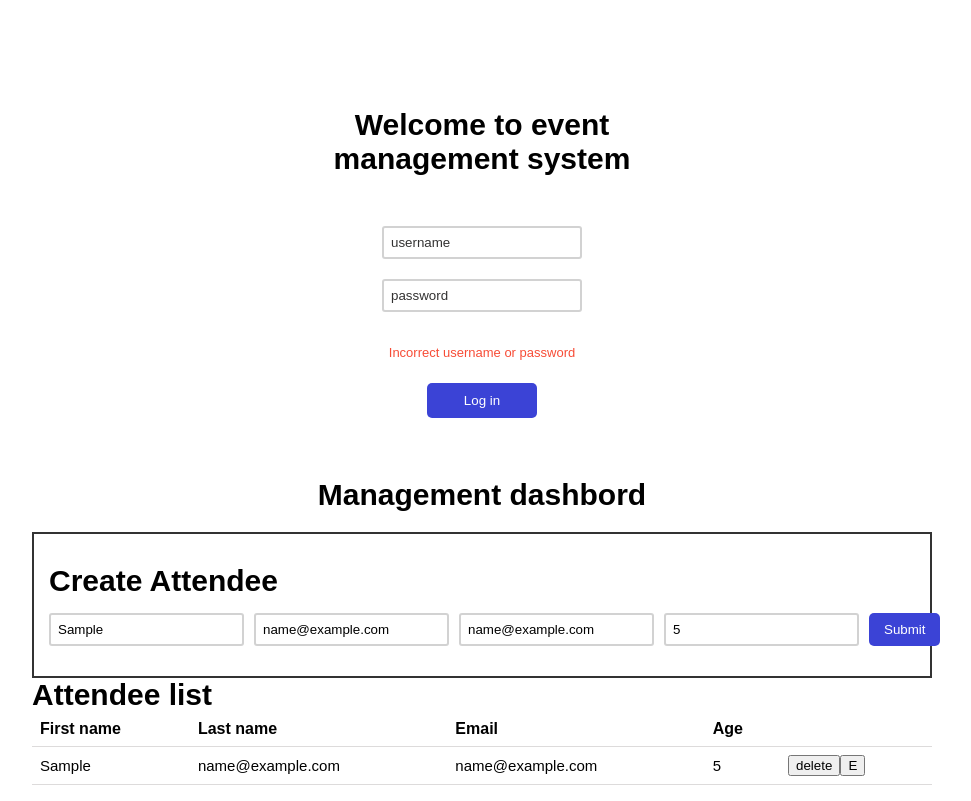
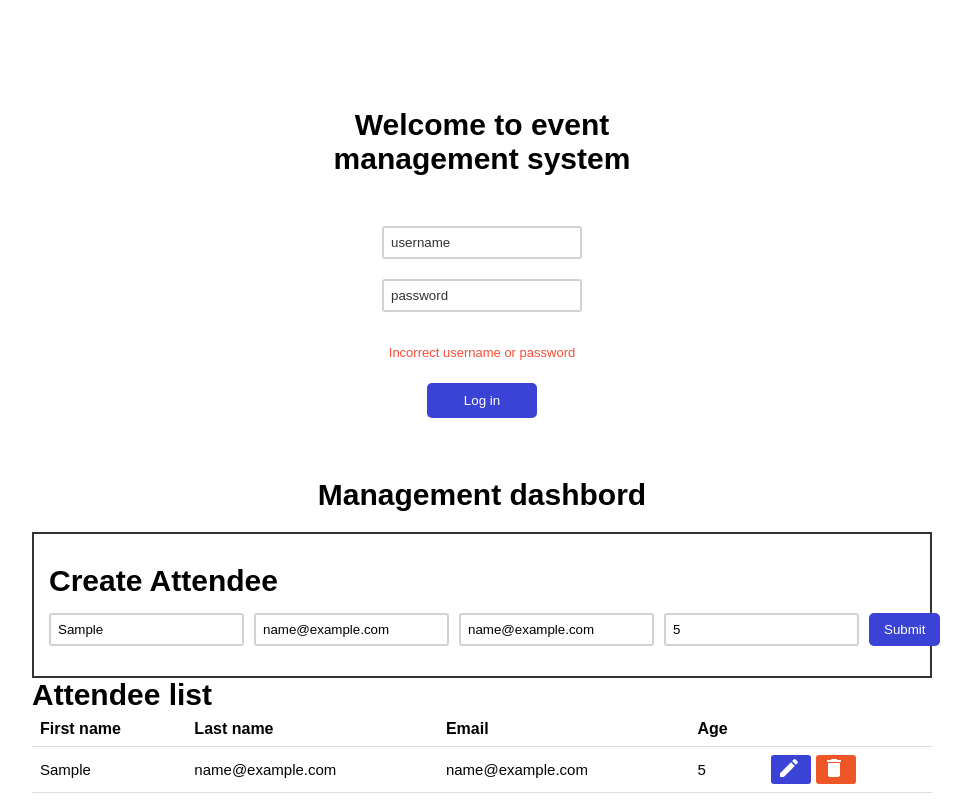
Before and after one commit to mrtfe/event-management-system, a React (Create React App) app in the folder final-task/: page / in a window 1280 px wide. Both pictures are taken after typing "Sample", "name@example.com", "name@example.com", "5" into the empty fields and a click on the button "Submit". Shown: the whole page, without its empty margins (158-1129 px from the left). Built offline with nearby package versions, Linux system fonts and the light colour scheme.

Commit message:
delete button works

```diff
--- a/final-task/src/components/Dashbord.jsx
+++ b/final-task/src/components/Dashbord.jsx
@@ -1,5 +1,7 @@
 import React, { useState } from "react";
 import "../styles/dashbord.css";
+import EditIcon from "@mui/icons-material/Edit";
+import DeleteIcon from "@mui/icons-material/Delete";
 
 export function Dashbord() {
   const [attendees, setAttendees] = useState([]);
@@ -27,6 +29,10 @@ export function Dashbord() {
     const id = randomIdGenerator();
     setAttendees([...attendees, { attendee, id }]);
     console.log(attendees);
+  };
+
+  const handleDelete = (e) => {
+    setAttendees(attendees.filter((item) => item.id !== e.id));
   };
   return (
     <div className="dashbord-wrapper">
@@ -88,10 +94,15 @@ export function Dashbord() {
                   <td className="attendee-col">{att.attendee.email}</td>
                   <td className="attendee-col">{att.attendee.age}</td>
                   <td>
-                    <button>
-                      <span class="material-symbols-outlined">delete</span>
+                    <button className="edit-btn">
+                      <EditIcon />
                     </button>
-                    <button>E</button>
+                    <button
+                      className="del-btn"
+                      onClick={() => handleDelete(att)}
+                    >
+                      <DeleteIcon />
+                    </button>
                   </td>
                 </tr>
               ))}
--- a/final-task/src/styles/dashbord.css
+++ b/final-task/src/styles/dashbord.css
@@ -61,3 +61,21 @@ td {
 tr {
   border-bottom: 1px solid rgb(221, 219, 219);
 }
+
+.edit-btn {
+  background-color: #3b43d6;
+  color: white;
+  border: none;
+  border-radius: 3px;
+  margin-right: 5px;
+  padding-right: 10px;
+}
+
+.del-btn {
+  background-color: rgb(238, 86, 40);
+  color: white;
+  border: none;
+  border-radius: 3px;
+  margin-right: 5px;
+  padding-right: 10px;
+}
```
